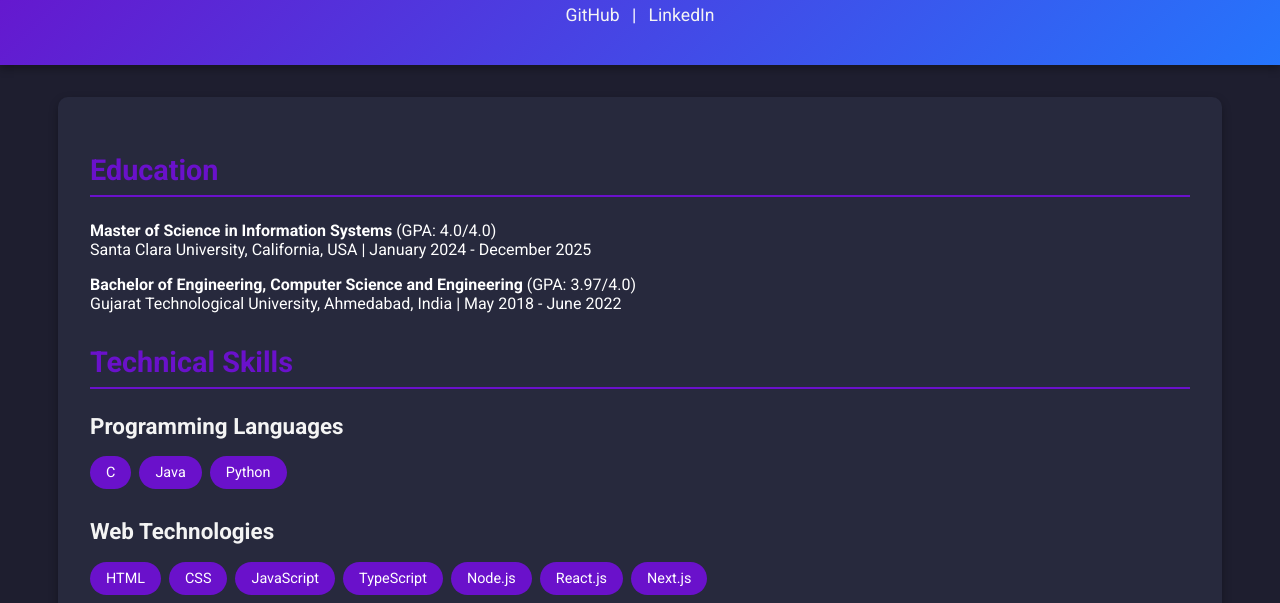
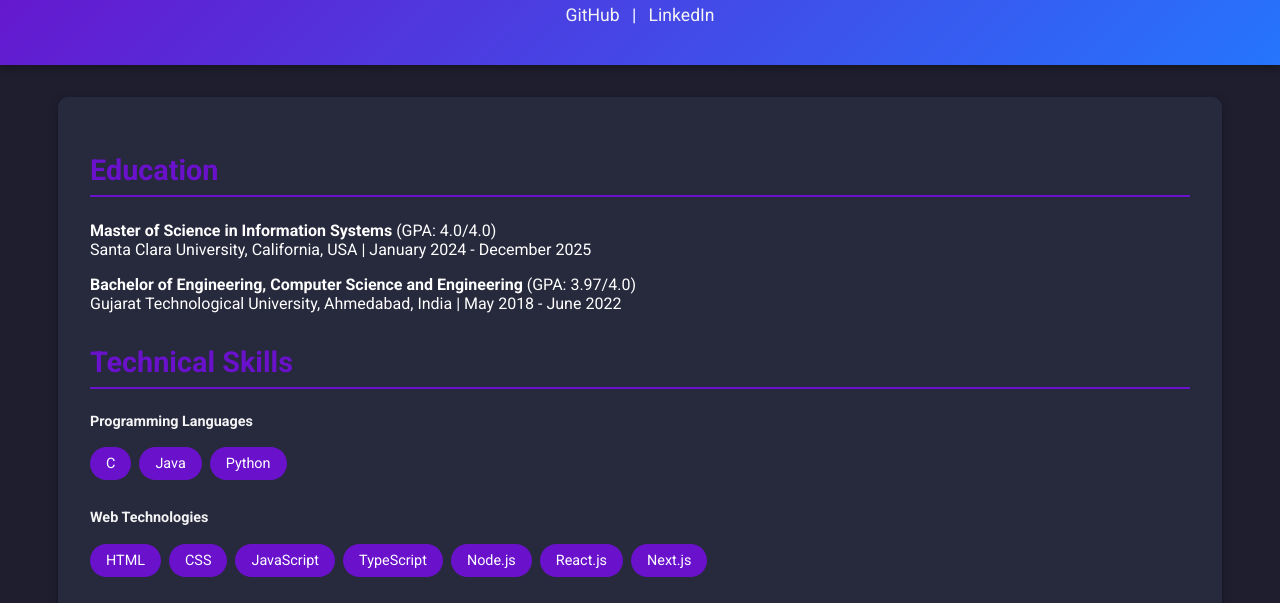
Before and after one commit to shahhardik4599/shahhardik4599.github.io, a plain HTML site: page index.html in a window 1280 px wide. Shown: the part 110-713 px from the top of the page. Drawn offline with Linux system fonts and the light colour scheme.

Commit message:
font change

```diff
--- a/index.html
+++ b/index.html
@@ -89,7 +89,7 @@
         }
 
         .skills-category h3 {
-            font-size: 1.4rem;
+            font-size: 0.9rem;
             color: #f4f4f4;
             margin-bottom: 0.8rem;
         }
```
